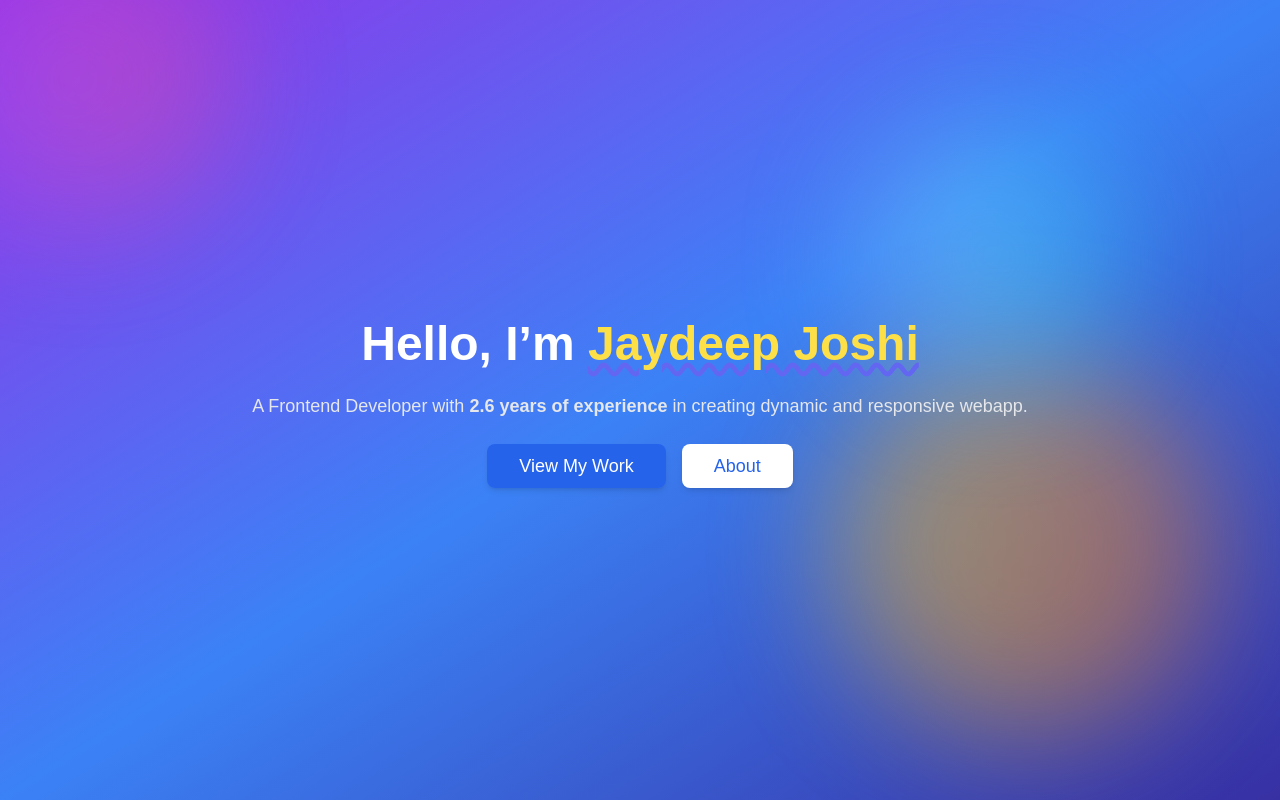
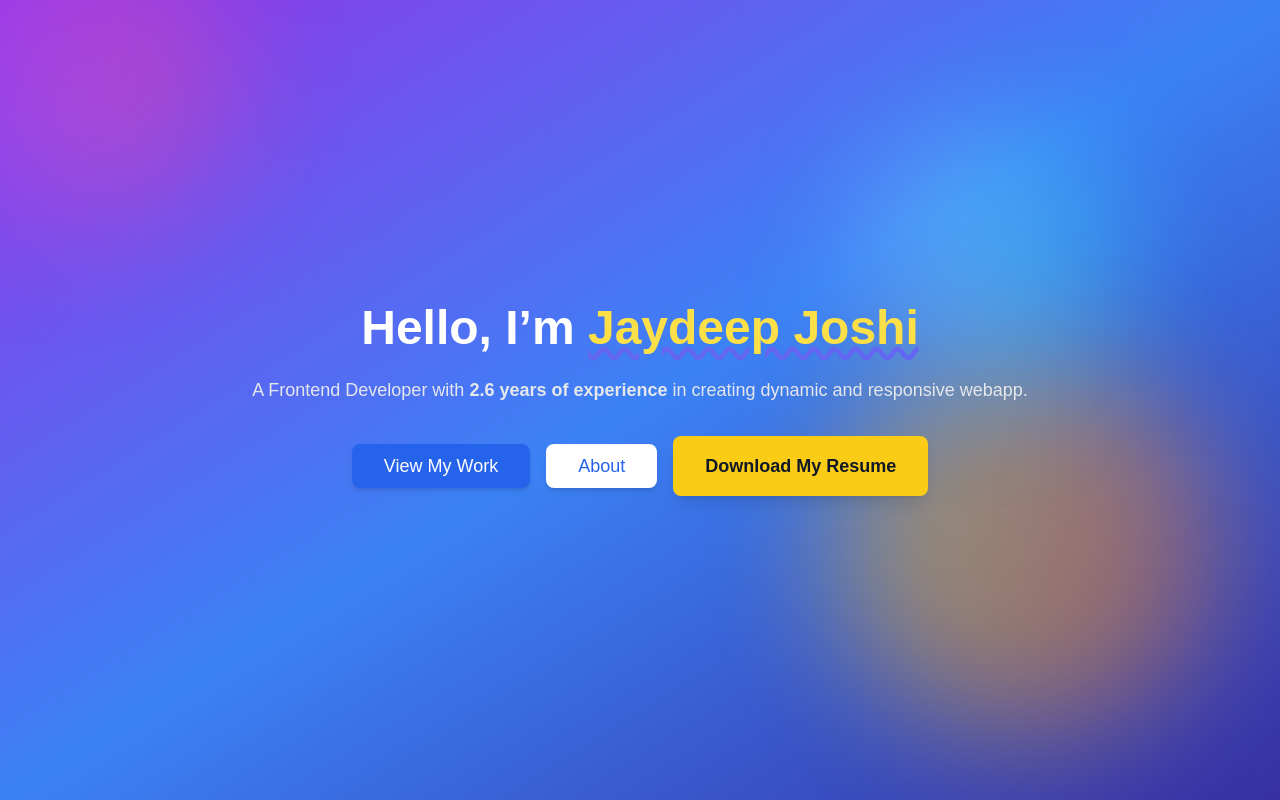
Before and after one commit to ajj039/Portfolio, a Next.js app: page / in a window 1280 px wide. Built offline with nearby package versions, Linux system fonts and the light colour scheme.

Commit message:
download cv functionality

```diff
--- a/app/about/page.jsx
+++ b/app/about/page.jsx
@@ -23,7 +23,9 @@ export default function AboutPage() {
     <main className="bg-gray-900 text-white min-h-screen flex flex-col">
       {/* Navigation Bar without links */}
       <nav className="fixed top-0 left-0 w-full px-6 py-4 flex justify-between items-center bg-black bg-opacity-30 backdrop-blur-md z-10">
-        <h1 className="text-2xl font-bold text-yellow-300">Jaydeep Joshi</h1>
+        <Link href="/" className="text-2xl font-bold text-yellow-300">
+          Jaydeep Joshi
+        </Link>
       </nav>
 
       {/* Main Content */}
--- a/app/page.js
+++ b/app/page.js
@@ -65,6 +65,14 @@ export default function HomePage() {
           >
             About
           </Link>
+
+          <a
+            href="/cv.pdf" // Ensure this matches your CV file's name and path
+            download
+            className="inline-block px-8 py-4 bg-yellow-400 text-gray-900 font-semibold text-lg rounded-lg shadow-lg transform transition duration-500 ease-out hover:scale-105 hover:bg-yellow-500 hover:shadow-2xl"
+          >
+            Download My Resume
+          </a>
         </motion.div>
       </section>
     </main>
--- a/app/projects/page.jsx
+++ b/app/projects/page.jsx
@@ -86,7 +86,7 @@ export default function PortfolioPage() {
           transition={{ duration: 1 }}
           className="text-5xl font-extrabold leading-tight text-transparent bg-clip-text bg-gradient-to-r from-yellow-400 to-pink-600"
         >
-          My Portfolio
+          Projects
         </motion.h1>
 
         {/* Projects List */}
```
Also changed, not shown: 1 other file (tests, documents, lock files or other folders).
